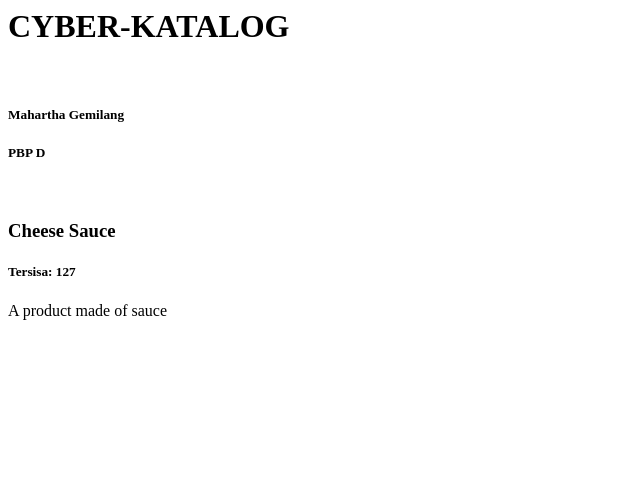
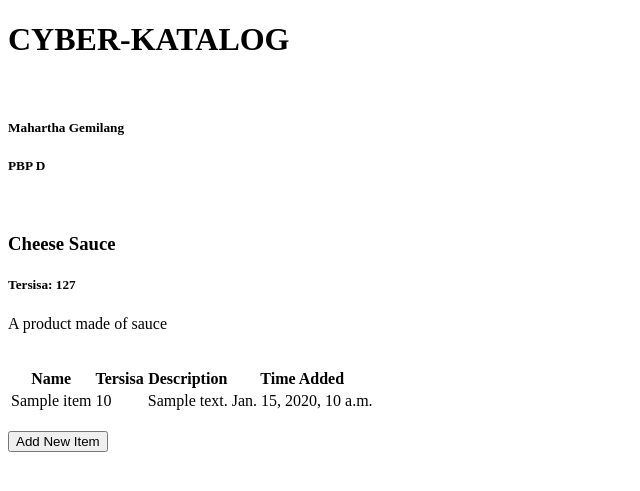
Before and after one commit to CyberSleeper/e_katalog, a Django app: page / in a window 1280 px wide. Shown: the top 491 px of the page, without its empty margins (0-640 px from the left). Run offline with Django 4.2, Linux system fonts and the light colour scheme; tables that the repository leaves empty hold one stand-in row (values such as "Sample post").

Commit message:
[ADD] Week 03

```diff
--- a/e_katalog/settings.py
+++ b/e_katalog/settings.py
@@ -56,7 +56,7 @@ ROOT_URLCONF = 'e_katalog.urls'
 TEMPLATES = [
     {
         'BACKEND': 'django.template.backends.django.DjangoTemplates',
-        'DIRS': [],
+        'DIRS': [BASE_DIR / 'templates'],
         'APP_DIRS': True,
         'OPTIONS': {
             'context_processors': [
--- a/main/templates/main.html
+++ b/main/templates/main.html
@@ -1,3 +1,6 @@
+{% extends 'base.html' %}
+
+{% block content %}
   <h1>CYBER-KATALOG</h1>
   <br>
   <h5>{{ nama_mahasiswa }}</h5>
@@ -6,3 +9,28 @@
   <h3>{{ name }}</h3>
   <h5>Tersisa: {{ amount }}</h5>
   <p>{{ description }}</p>
+  <br/>
+  <table>
+    <tr>
+      <th>Name</th>
+      <th>Tersisa</th>
+      <th>Description</th>
+      <th>Time Added</th>
+    </tr>
+
+    {% for item in items %}
+      <tr>
+        <td>{{item.name}}</td>
+        <td>{{item.amount}}</td>
+        <td>{{item.description}}</td>
+        <td>{{item.created_at}}</td>
+      </tr>
+    {% endfor %}
+  </table>
+  <br/>
+  <a href="{% url 'main:create_item' %}">
+    <button>
+        Add New Item
+    </button>
+</a>
+{% endblock content %}
--- a/main/urls.py
+++ b/main/urls.py
@@ -1,8 +1,13 @@
 from django.urls import path
-from main.views import show_product
+from main.views import show_main, create_item, show_xml, show_xml_by_id, show_json, show_json_by_id
 
 app_name = 'main'
 
 urlpatterns = [
-  path('', show_product, name='show_product'),
+  path('', show_main, name='show_main'),
+  path('create-item', create_item, name='create_item'),
+  path('xml/', show_xml, name='show_xml'),
+  path('xml/<int:id>/', show_xml_by_id, name='show_xml_by_id'),
+  path('json/', show_json, name='show_json'),
+  path('json/<int:id>/', show_json_by_id, name='show_json_by_id'),
 ]
--- a/main/views.py
+++ b/main/views.py
@@ -1,12 +1,46 @@
 from django.shortcuts import render
+from django.http import HttpResponse, HttpResponseRedirect
+from main.forms import ItemForm
+from django.urls import reverse
+from main.models import Item
+from django.core import serializers
 
-def show_product(request):
+def show_main(request):
+  items = Item.objects.all()
+
   context = {
     'nama_mahasiswa': 'Mahartha Gemilang',
     'kelas_mahasiswa': 'PBP D',
     'name': 'Cheese Sauce',
     'amount': '127',
-    'description': 'A product made of sauce'
+    'description': 'A product made of sauce',
+    'items': items
   }
 
   return render(request, 'main.html', context)
+
+def create_item(request):
+  form = ItemForm(request.POST or None)
+
+  if form.is_valid() and request.method == "POST":
+    form.save()
+    return HttpResponse("Nice")
+
+  context = {'form': form}
+  return render(request, 'create_item.html', context)
+
+def show_xml(request):
+  data = Item.objects.all()
+  return HttpResponse(serializers.serialize("xml", data), content_type="application/xml")
+
+def show_xml_by_id(request):
+  data = Item.objects.filter(pk=id)
+  return HttpResponse(serializers.serialize("xml", data), content_type="application/xml")
+
+def show_json(request):
+  data = Item.objects.all()
+  return HttpResponse(serializers.serialize("json", data), content_type="application/json")
+
+def show_json_by_id(request):
+  data = Item.objects.filter(pk=id)
+  return HttpResponse(serializers.serialize("json", data), content_type="application/json")
--- /dev/null
+++ b/templates/base.html
@@ -0,0 +1,18 @@
+{% load static %}
+<!DOCTYPE html>
+<html lang="en">
+  <head>
+    <meta charset="UTF-8" />
+    <meta
+      name="viewport"
+      content="width=device-width, initial-scale=1.0"
+    />
+    {% block meta %}
+    {% endblock meta %}
+  </head>
+
+  <body>
+    {% block content %}
+    {% endblock content %}
+  </body>
+</html>
```
Also changed, not shown: main/forms.py (added, +7 -0 lines), main/templates/create_item.html (added, +19 -0 lines), MVT Django Architecture.png (deleted). Lines whose indentation alone changed are shown as unchanged.
